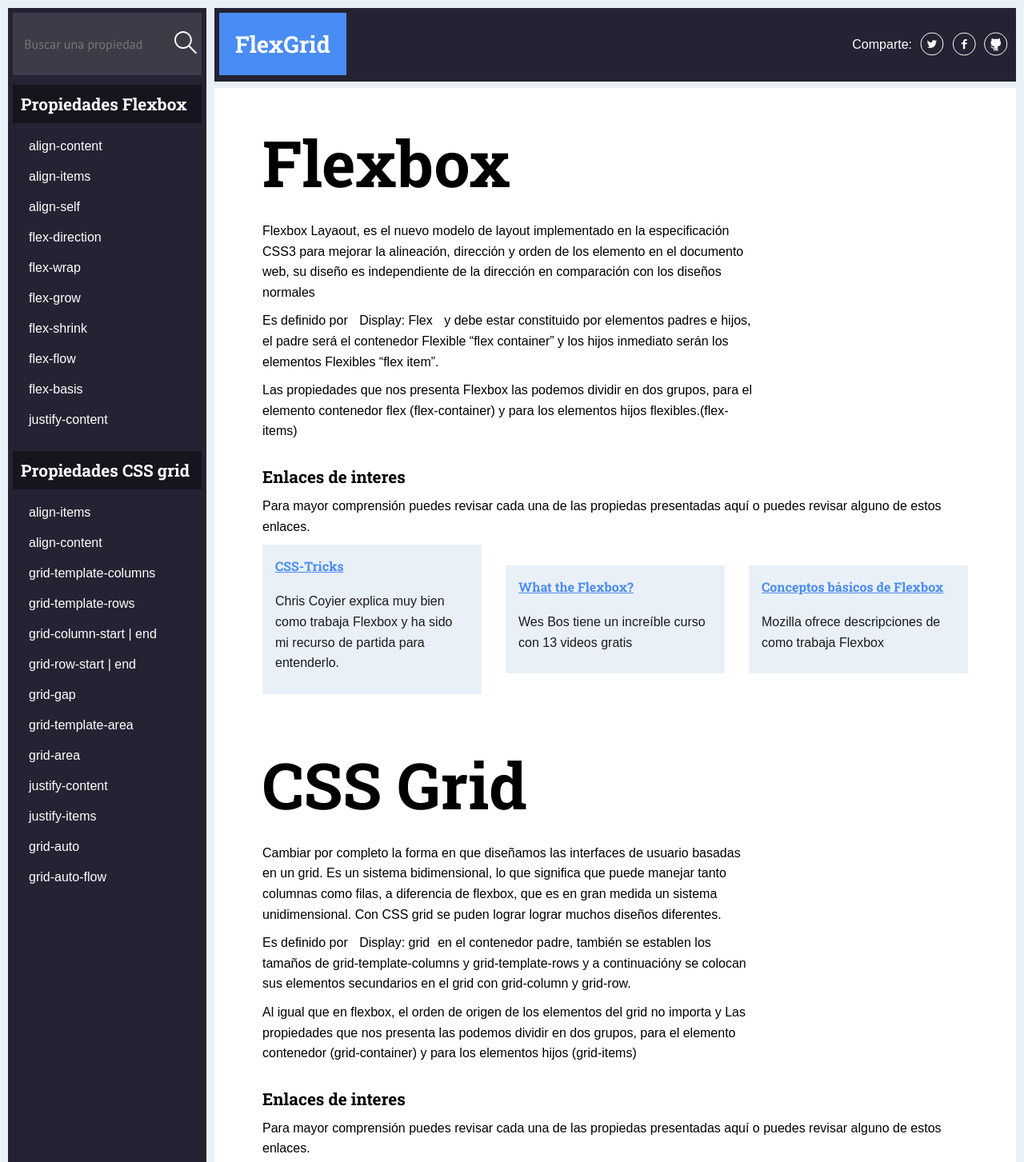
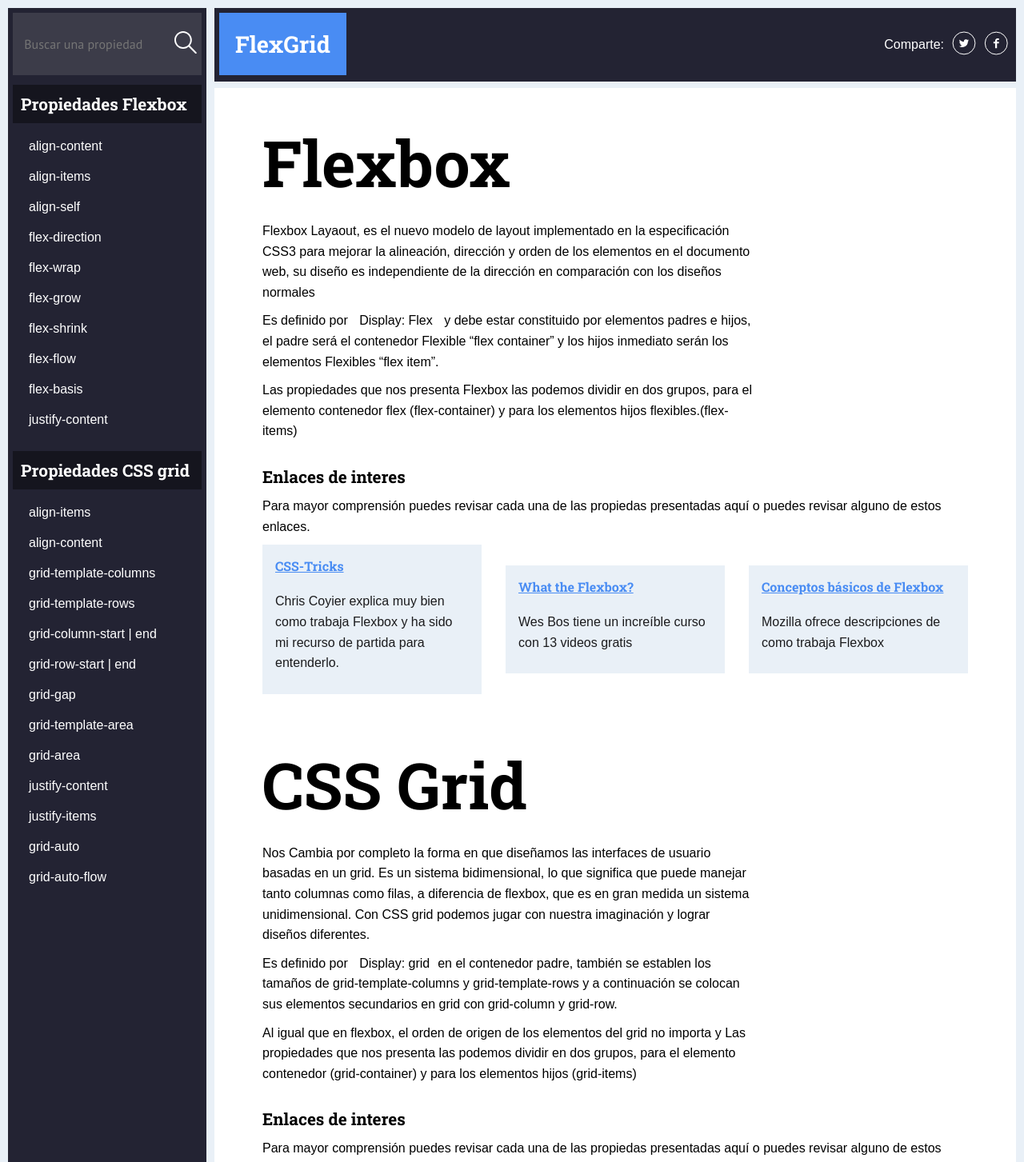
Before and after one commit to ninaiskel/CSS-flex-grid, a React (Create React App) app: page / in a window 1280 px wide. Shown: the top 1453 px of the page at 80% size. Built offline with nearby package versions, Linux system fonts and the light colour scheme.

Commit message:
Add links social networks

```diff
--- a/package.json
+++ b/package.json
@@ -1,5 +1,5 @@
 {
-  "name": "css-lex",
+  "name": "Css-Flex-Grid",
   "version": "0.1.0",
   "private": true,
   "homepage": "https://ninaiskel.github.io/CSS-flex-grid/",
--- a/public/index.html
+++ b/public/index.html
@@ -22,7 +22,7 @@
       work correctly both with client-side routing and a non-root public URL.
       Learn how to configure a non-root public URL by running `npm run build`.
     -->
-    <title>React App</title>
+    <title>CSS Flex-Grid</title>
   </head>
   <body>
     <noscript>
--- a/src/components/content/display.js
+++ b/src/components/content/display.js
@@ -7,7 +7,7 @@ const Display = () => (
       <h1>Flexbox</h1>
       <article class="display-content">
         <div class="display-description">
-          <p> Flexbox Layaout, es el nuevo modelo de layout implementado en la especificación CSS3 para mejorar la alineación, dirección y orden de los elemento en el documento web, su diseño es independiente de la dirección en comparación con los diseños normales</p>
+          <p> Flexbox Layaout, es el nuevo modelo de layout implementado en la especificación CSS3 para mejorar la alineación, dirección y orden de los elementos en el documento web, su diseño es independiente de la dirección en comparación con los diseños normales</p>
           <p>Es definido por <span>Display: Flex</span> y debe estar constituido por elementos padres e hijos, el padre será el contenedor Flexible “flex container” y los hijos inmediato serán los elementos Flexibles “flex item”.</p>
           <p>Las propiedades que nos presenta Flexbox las podemos dividir en dos grupos, para el elemento contenedor flex (flex-container) y  para los elementos hijos flexibles.(flex-items)</p>
         </div>
@@ -39,8 +39,8 @@ const Display = () => (
       <h1>CSS Grid</h1>
       <article class="display-content">
         <div class="display-description">
-          <p>Cambiar por completo la forma en que diseñamos las interfaces de usuario basadas en un grid. Es un sistema bidimensional, lo que significa que puede manejar tanto columnas como filas, a diferencia de flexbox, que es en gran medida un sistema unidimensional. Con CSS grid se puden lograr lograr muchos diseños diferentes.</p>
-          <p>Es definido por <span>Display: grid</span>en el contenedor padre, también se establen los tamaños de grid-template-columns y grid-template-rows y a continuacióny se colocan sus elementos secundarios en el grid con grid-column y grid-row.</p>
+          <p>Nos Cambia por completo la forma en que diseñamos las interfaces de usuario basadas en un grid. Es un sistema bidimensional, lo que significa que puede manejar tanto columnas como filas, a diferencia de flexbox, que es en gran medida un sistema unidimensional. Con CSS grid podemos jugar con nuestra imaginación y lograr diseños diferentes.</p>
+          <p>Es definido por <span>Display: grid</span>en el contenedor padre, también se establen los tamaños de grid-template-columns y grid-template-rows y a continuación se colocan sus elementos secundarios en grid con grid-column y grid-row.</p>
           <p>Al igual que en flexbox, el orden de origen de los elementos del grid no importa y Las propiedades que nos presenta las podemos dividir en dos grupos, para el elemento contenedor (grid-container) y  para los elementos hijos (grid-items)</p>
         </div>
         <div>
--- a/src/components/footer/base.js
+++ b/src/components/footer/base.js
@@ -14,7 +14,7 @@ class Footer extends Component {
             <Icon name="icon-twitter"/>
           </a>
           <a className="icon footer-links-icon"
-                  href="https://twitter.com/NinAiskel"
+                  href="https://github.com/ninaiskel"
                   target="_blank" rel="noopener noreferrer">
             <Icon name="icon-github" />
           </a>
--- a/src/components/header/base.js
+++ b/src/components/header/base.js
@@ -14,15 +14,17 @@ const Header = ({ openSidebar }) => (
     </div>
     <div className="share-links">
       <p>Comparte:</p>
-      <button className="icon share-links-icon">
-        <Icon name="icon-twitter"/>
-      </button>
-      <button className="icon share-links-icon">
+      <a href="https://twitter.com/home?status=https%3A//ninaiskel.github.io/CSS-flex-grid/"
+         className="icon share-links-icon"
+         target="_blank"
+         data-url="https://ninaiskel.github.io/CSS-flex-grid/">
+         <Icon name="icon-twitter"/>
+      </a>
+      <a href="http://www.facebook.com/sharer.php?u=https://ninaiskel.github.io/CSS-flex-grid/"
+         className="icon share-links-icon"
+         target="_blank">
         <Icon name="icon-facebook"/>
-      </button>
-      <button className="icon share-links-icon">
-        <Icon name="icon-github" />
-      </button>
+      </a>
     </div>
   </section>
 );
```
Also changed, not shown: public/manifest.json, 1 other file (tests, documents, lock files or other folders).
